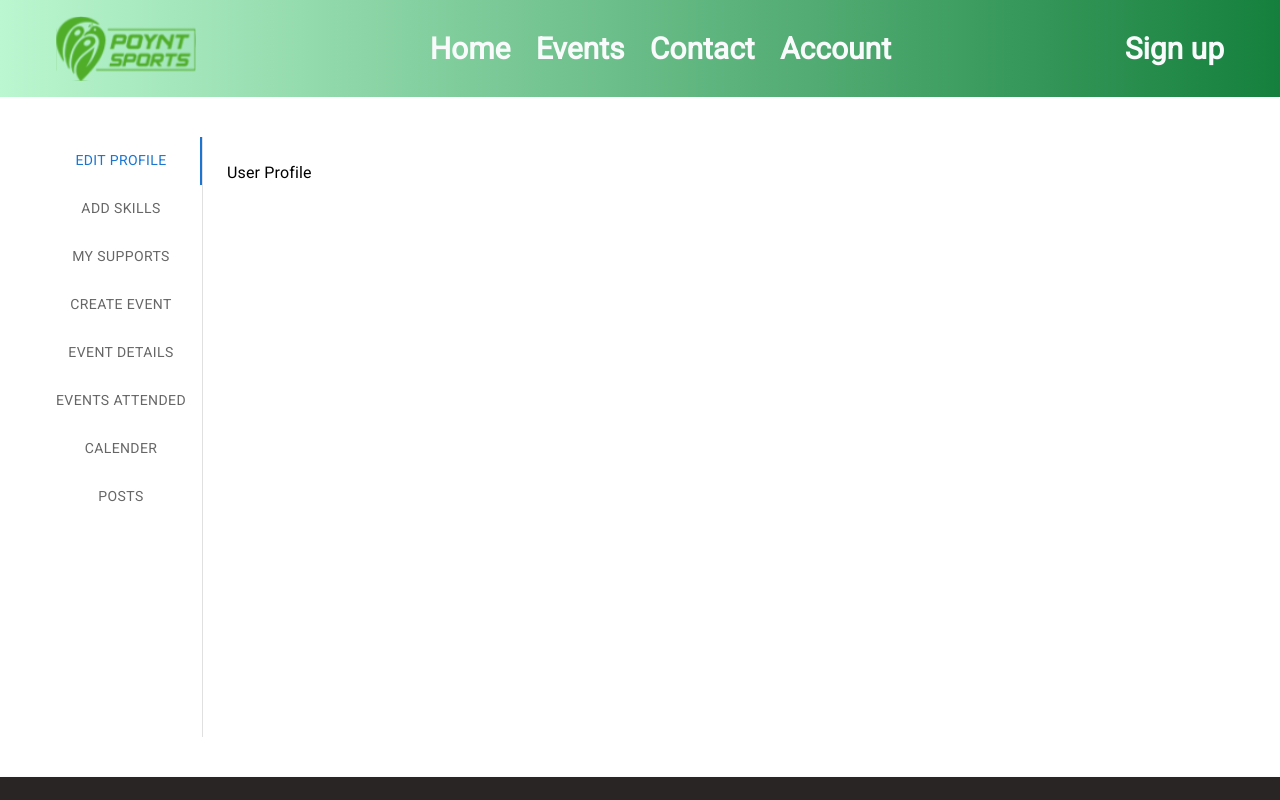
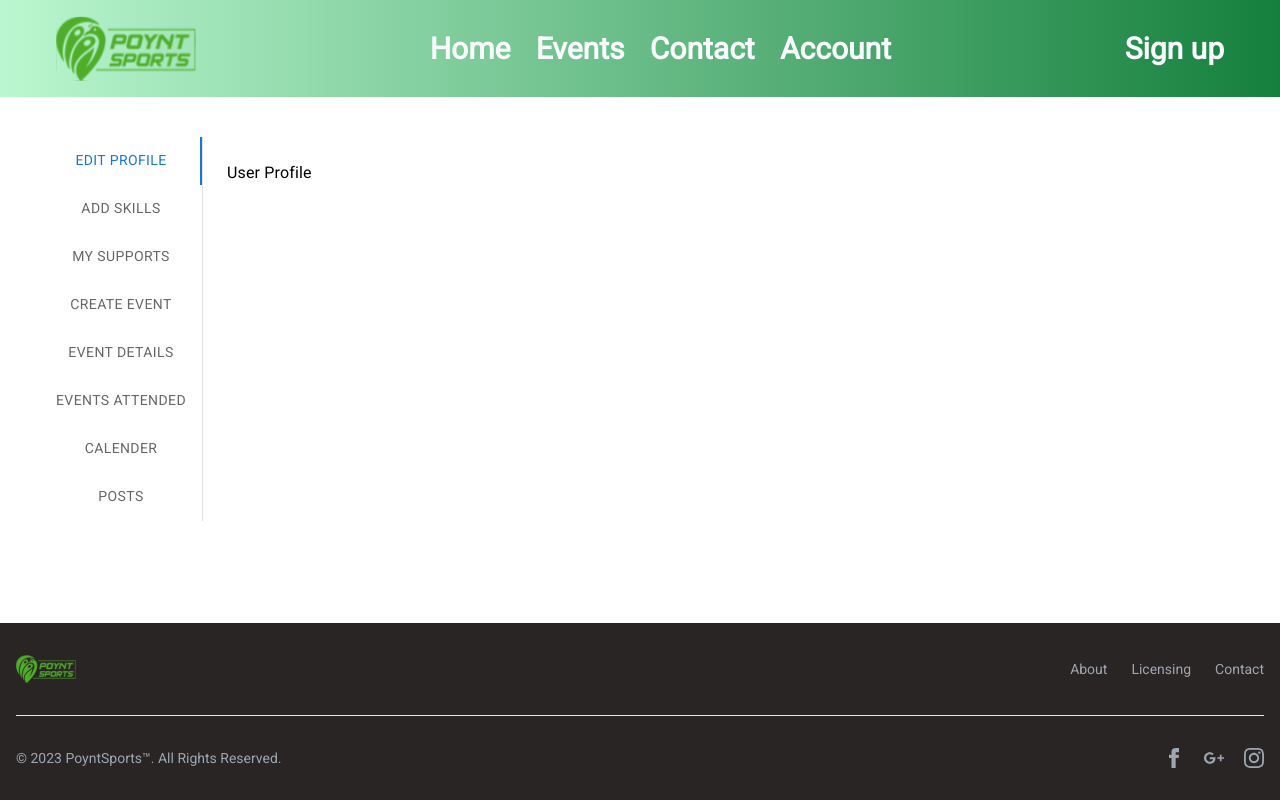
Before and after one commit to Ujucode/poynt-sports, a React (Vite) app: page /account in a window 1280 px wide. Shown: the top 800 px of the page. Built offline with nearby package versions, Linux system fonts and the light colour scheme.

Commit message:
-tab panel now grows and occupies remaining width

```diff
--- a/src/components/UI/MUIVerticalTabs.jsx
+++ b/src/components/UI/MUIVerticalTabs.jsx
@@ -15,6 +15,7 @@ function TabPanel(props) {
       id={`vertical-tabpanel-${index}`}
       aria-labelledby={`vertical-tab-${index}`}
       {...other}
+      style={{ flexGrow: 1 }}
     >
       {value === index && (
         <Box sx={{ p: 3 }}>
@@ -46,7 +47,6 @@ function MUIVerticalTabs(props) {
         flexGrow: 1,
         bgcolor: "background.paper",
         display: "flex",
-        height: 600,
       }}
     >
       <Tabs
```
